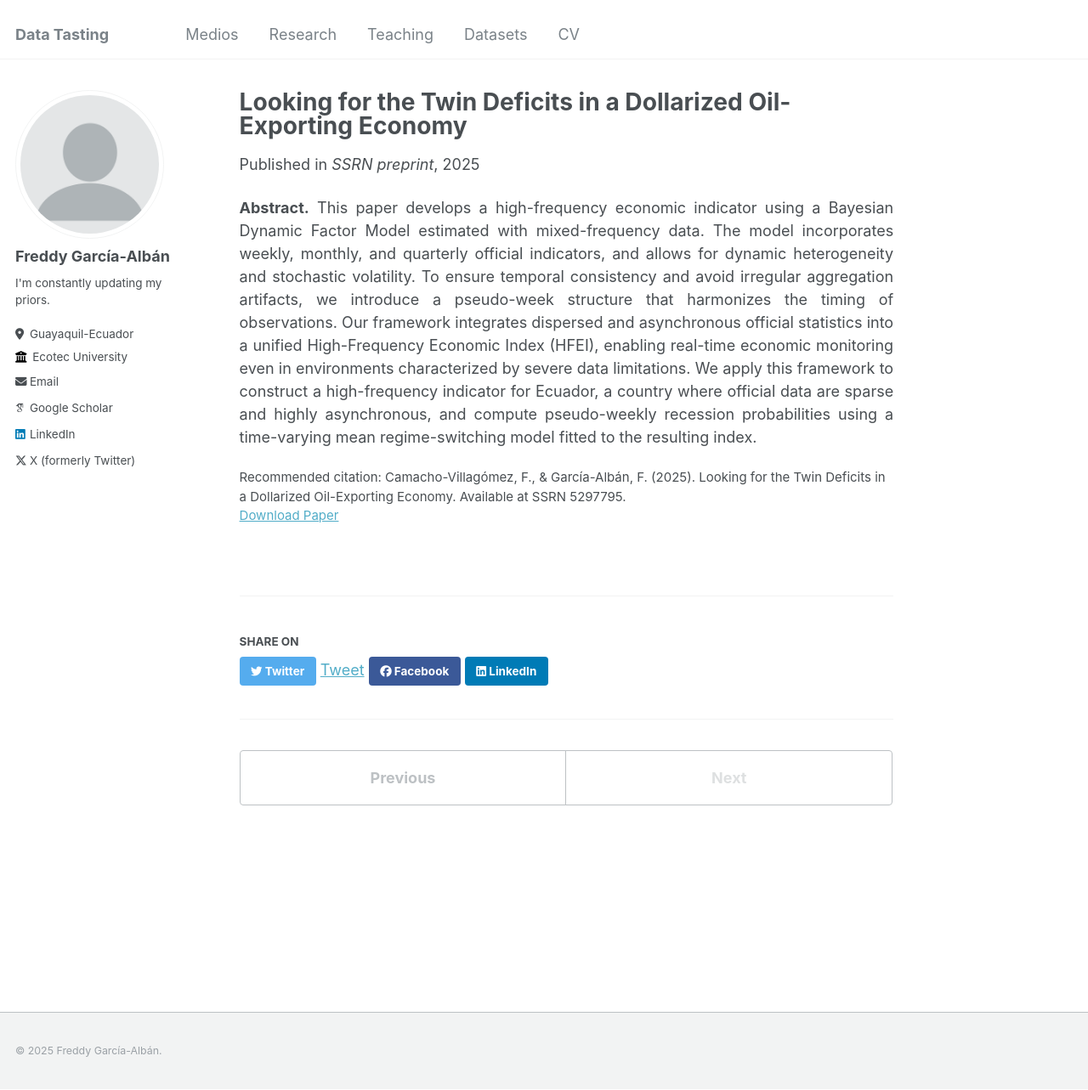
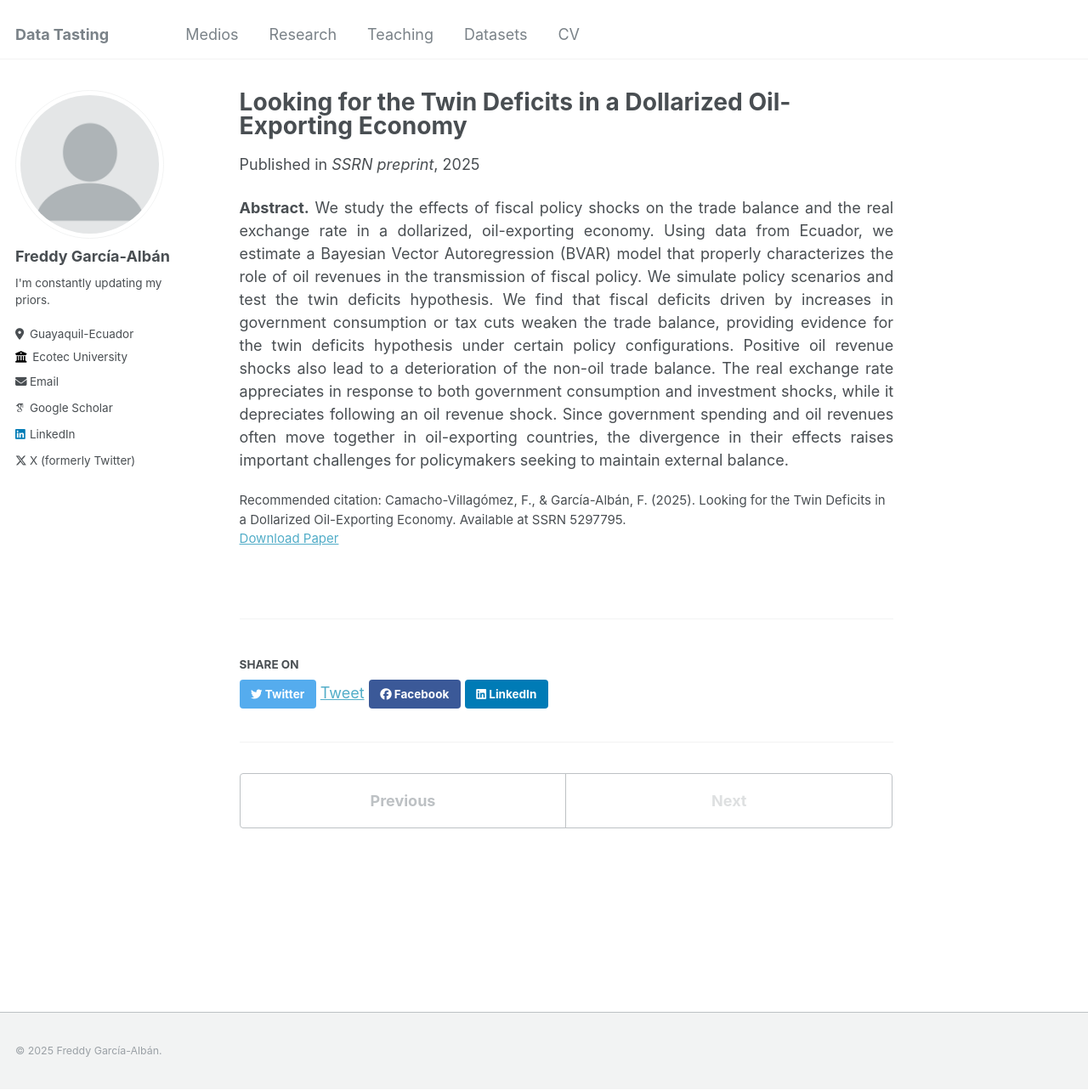
Before and after one commit to EnexFG/EnexFG.github.io, a Jekyll site: the page built from _publications/2025-07-10-paper-title-number-4.md, in a window 1280 px wide and 1283 px high. Shown: the whole window at 85% size. Built offline with Jekyll 4.4.1, drawn with Linux system fonts in a browser that asks for light colours; some web fonts are replaced; comment, search, counter and statistics services are not loaded.

Commit message:
Update 2025-07-10-paper-title-number-4.md

```diff
--- a/_publications/2025-07-10-paper-title-number-4.md
+++ b/_publications/2025-07-10-paper-title-number-4.md
@@ -9,4 +9,4 @@ paperurl: 'https://papers.ssrn.com/sol3/papers.cfm?abstract_id=5297795'
 citation: 'Camacho-Villagómez, F., & García-Albán, F. (2025). Looking for the Twin Deficits in a Dollarized Oil-Exporting Economy. Available at SSRN 5297795.'
 ---
 
-<p align="justify"> <b>Abstract.</b> This paper develops a high-frequency economic indicator using a Bayesian Dynamic Factor Model estimated with mixed-frequency data. The model incorporates weekly, monthly, and quarterly official indicators, and allows for dynamic heterogeneity and stochastic volatility. To ensure temporal consistency and avoid irregular aggregation artifacts, we introduce a pseudo-week structure that harmonizes the timing of observations. Our framework integrates dispersed and asynchronous official statistics into a unified High-Frequency Economic Index (HFEI), enabling real-time economic monitoring even in environments characterized by severe data limitations. We apply this framework to construct a high-frequency indicator for Ecuador, a country where official data are sparse and highly asynchronous, and compute pseudo-weekly recession probabilities using a time-varying mean regime-switching model fitted to the resulting index. </p>
+<p align="justify"> <b>Abstract.</b> We study the effects of fiscal policy shocks on the trade balance and the real exchange rate in a dollarized, oil-exporting economy. Using data from Ecuador, we estimate a Bayesian Vector Autoregression (BVAR) model that properly characterizes the role of oil revenues in the transmission of fiscal policy. We simulate policy scenarios and test the twin deficits hypothesis. We find that fiscal deficits driven by increases in government consumption or tax cuts weaken the trade balance, providing evidence for the twin deficits hypothesis under certain policy configurations. Positive oil revenue shocks also lead to a deterioration of the non-oil trade balance. The real exchange rate appreciates in response to both government consumption and investment shocks, while it depreciates following an oil revenue shock. Since government spending and oil revenues often move together in oil-exporting countries, the divergence in their effects raises important challenges for policymakers seeking to maintain external balance. </p>
```
